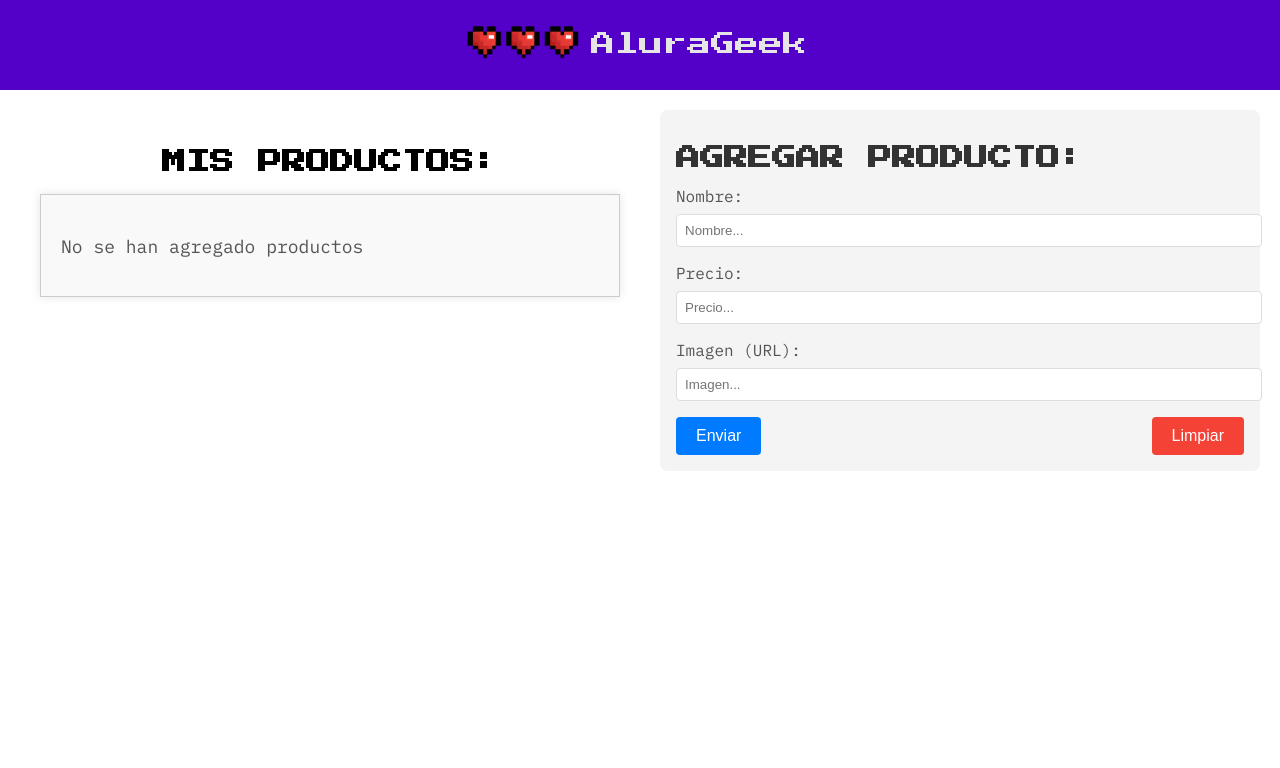
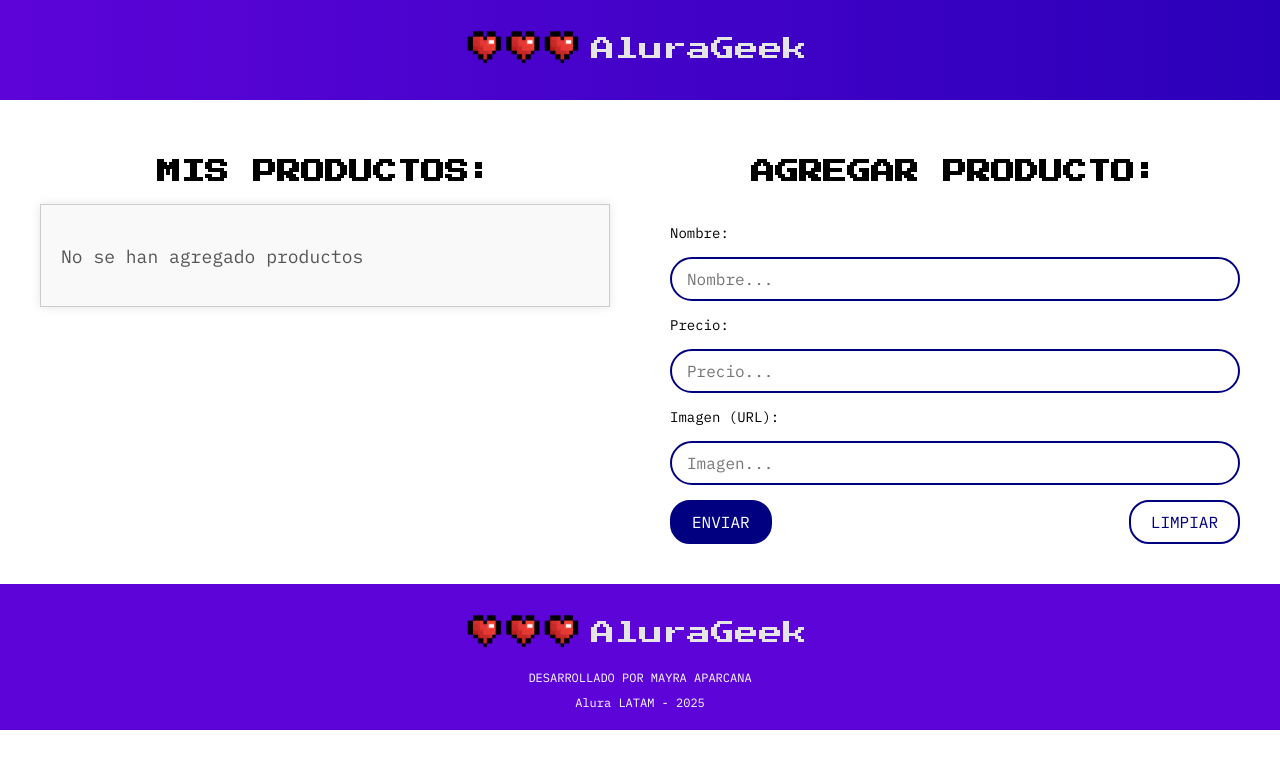
Before and after one commit to MayraHer31/AluraGeek, a plain HTML site: page index.html in a window 1280 px wide. Drawn offline with Linux system fonts and the light colour scheme.

Commit message:
Update footer layout and styles

```diff
--- a/index.html
+++ b/index.html
@@ -46,9 +46,14 @@
 
     </main>
 
-    <footer>
-        <!-- Aquí irá el pie de página -->
+    <footer class="footer">
+      <div class="footer-container">
+        <img src="assets/logo.png" alt="Logo AluraGeek" class="footer-logo">
+        <p class="footer-text">DESARROLLADO POR MAYRA APARCANA</p>
+        <p class="footer-text">Alura LATAM - 2025</p>
+      </div>
     </footer>
+
     <script src="scripts/main.js"></script>
 </body>
 </html>
--- a/styles/style.css
+++ b/styles/style.css
@@ -9,19 +9,16 @@ body {
 
 /* Header */
 .header {
-    display: flex;
-    align-items: center; /* Alinea verticalmente el contenido */
-    justify-content: center; /* Centra horizontalmente el contenido */
-    background-color: #5300C8; /* Color púrpura del diseño */
-    width: 100%; /* Ocupa todo el ancho de la pantalla */
-    height: 50px; /* Altura definida en el Figma */
-    padding: 20px 0; /* Espaciado superior e inferior */
+  background: linear-gradient(90deg, #5D04D9, #2B00B9);
+  text-align: center;
+  padding: 20px 10px;
+  box-shadow: 0px 4px 6px rgba(0, 0, 0, 0.1);
 }
 
 .header__icon {
-    width: 374px; /* Ancho definido en el Figma */
-    height: 56px; /* Altura definida en el Figma */
-    object-fit: contain; /* Asegura que el logo mantenga proporciones */
+    width: 374px;
+    height: 56px;
+    object-fit: contain;
 }
 
 /* Estilos para el main */
@@ -31,7 +28,7 @@ body {
     align-items: flex-start;
     padding: 20px;
     gap: 20px;
-    background-color: #ffffff; /* Fondo blanco */
+    background-color: #ffffff;
     width: 100%;
     box-sizing: border-box;
   }
@@ -39,13 +36,13 @@ body {
 /* Sección de productos */
 .main-container {
   display: flex;
-  justify-content: space-between; /* Espacio entre la sección de productos y el formulario */
+  justify-content: space-between;
   align-items: flex-start;
   padding: 20px;
   gap: 20px;
-  background-color: #ffffff; /* Fondo blanco */
-  width: 100%; /* Asegura que ocupe todo el ancho disponible */
-  box-sizing: border-box; /* Asegura que el padding se incluya en el tamaño total */
+  background-color: #ffffff;
+  width: 100%;
+  box-sizing: border-box;
 }
 
 /* Sección de productos */
@@ -60,7 +57,7 @@ body {
 }
 
 .products-section {
-width: 50%; /* Ancho del 50% para dejar espacio a la derecha */
+width: 50%;
 padding: 20px;
 box-sizing: border-box;
 }
@@ -78,7 +75,9 @@ color: #000000;
   display: flex;
   flex-wrap: wrap;
   gap: 20px;
-  justify-content: flex-start; /* Alinea a la izquierda */
+  justify-content: flex-start;
+  max-height: 600px;
+  overflow-y: auto;  /* Habilita el desplazamiento vertical */
   padding: 20px;
   margin-top: 20px;
   border: 1px solid #ccc;
@@ -87,9 +86,25 @@ color: #000000;
   box-sizing: border-box;
 }
 
+.products-grid::-webkit-scrollbar {
+  width: 15px; /* Ancho de la barra de desplazamiento */
+}
+
+.products-grid::-webkit-scrollbar-thumb {
+  background-color: #a8a8a8; /* Color de la barra */
+}
+
+.products-grid::-webkit-scrollbar-thumb:hover {
+  background-color: #888484;
+}
+
+.products-grid::-webkit-scrollbar-track {
+  background-color: #ffffff; /* Color del fondo de la barra */
+  border-radius: 10px;
+}
 
 .product-card {
-background: #5D04D9; /* Color principal de la paleta */
+background: #5D04D9;
 border: 3px solid #000000;
 border-radius: 10px;
 box-shadow: -5px 6px 3.3px rgba(0, 0, 0, 0.25);
@@ -117,79 +132,123 @@ height: auto;
 }
 
 .btn-delete {
-  width: 24px; /* Tamaño del ícono */
+  width: 24px;
   height: 24px;
-  cursor: pointer; /* Manito al pasar el mouse */
-  transition: transform 0.2s ease; /* Efecto de escala */
+  cursor: pointer;
+  transition: transform 0.2s ease;
 }
 
 .btn-delete:hover {
-  transform: scale(1.2); /* Aumenta ligeramente el tamaño al pasar el mouse */
+  transform: scale(1.2);
 }
 
-  /* Formulario */
+/* Sección del formulario */
 .form-section {
-    flex: 1; /* Ocupa menos espacio */
-    background-color: #f4f4f4;
-    border-radius: 8px;
-    padding: 16px;
+  width: 50%;
+  padding: 20px;
+  box-sizing: border-box;
+  display: flex;
+  flex-direction: column;
+  align-items: center;
+  justify-content: center;
+  gap: 20px;
 }
 
 .form-title {
-    font-size: 1.5rem;
-    font-family: 'Press Start 2P';
-    margin-bottom: 16px;
-    color: #333;
+  font-family: 'Press Start 2P', sans-serif;
+  font-size: 24px;
+  font-weight: bold;
+  text-align: center;
+  color: #000000;
+  margin-bottom: 20px;
+}
+
+.product-form {
+  display: flex;
+  flex-direction: column;
+  gap: 15px;
+  width: 100%;
 }
 
 .product-form label {
-    display: block;
-    font-size: 1rem;
-    margin-bottom: 8px;
-    color: #555;
+  font-family: 'IBM Plex Mono', monospace;
+  font-size: 14px;
+  color: #000000;
 }
 
 .product-form input {
-    width: 100%;
-    padding: 8px;
-    margin-bottom: 16px;
-    border: 1px solid #ddd;
-    border-radius: 4px;
+  font-family: 'IBM Plex Mono', monospace;
+  font-size: 16px;
+  color: #000000;
+  border: 2px solid #000080;
+  border-radius: 25px;
+  padding: 10px 15px;
+  outline: none; /* Quita el borde al enfocar */
+  transition: border-color 0.3s ease;
+}
+
+.product-form input:focus {
+  border-color: #1E90FF;
 }
 
 .form-buttons {
   display: flex;
   justify-content: space-between;
+  gap: 10px;
 }
 
 .btn-submit,
 .btn-reset {
+  font-family: 'IBM Plex Mono', sans-serif;
+  font-size: 16px;
+  text-transform: uppercase;
   padding: 10px 20px;
-    border: none;
-    border-radius: 4px;
-    font-size: 1rem;
+  border: 2px solid #000080;
+  border-radius: 20px;
+  background-color: #000080;
+  color: #ffffff;
   cursor: pointer;
+  transition: transform 0.3s ease, background-color 0.3s ease;
 }
 
-  .btn-submit {
-    background-color: #007bff;
-    color: #fff;
+.btn-submit:hover,
+.btn-reset:hover {
+  background-color: #1E90FF;
+  transform: scale(1.1);
 }
 
 .btn-reset {
-    background-color: #f44336;
-    color: #fff;
+  background-color: transparent;
+  color: #000080;
+}
+
+.btn-reset:hover {
+  color: #ffffff;
 }
 
 /* Footer */
 .footer {
-    background-color: #4a148c; /* Color púrpura oscuro */
-    color: #ffffff;
+  background-color: #5D04D9; /* Fondo morado */
+  color: #fff; /* Texto blanco */
   text-align: center;
-    padding: 10px 0;
+  padding: 20px 10px;
+  font-family: 'IBM Plex Mono', sans-serif;
 }
 
-.footer__text {
-    margin: 5px 0;
-    font-size: 14px;
+.footer-container {
+  display: flex;
+  flex-direction: column;
+  align-items: center;
+  gap: 10px; /* Espacio entre elementos */
 }
+
+.footer-logo {
+  width: 374px; /* Ancho exacto según Figma */
+  height: 56px; /* Alto exacto según Figma */
+}
+
+.footer-text {
+  font-size: 12px;
+  margin: 0;
+  font-family: 'IBM Plex Mono', monospace;
+}
```
Lines whose indentation alone changed are shown as unchanged.
